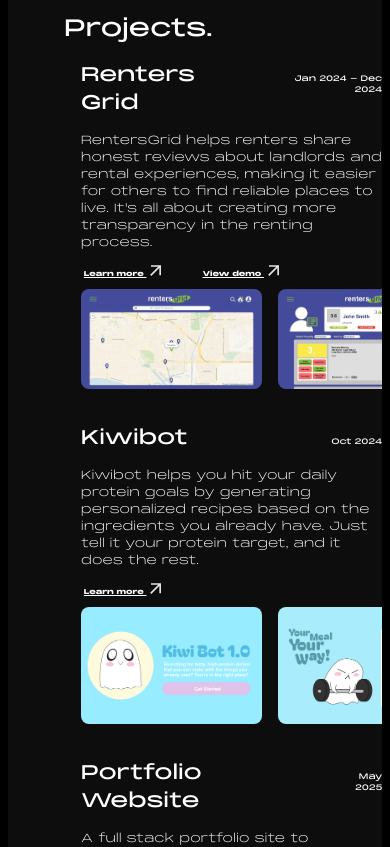
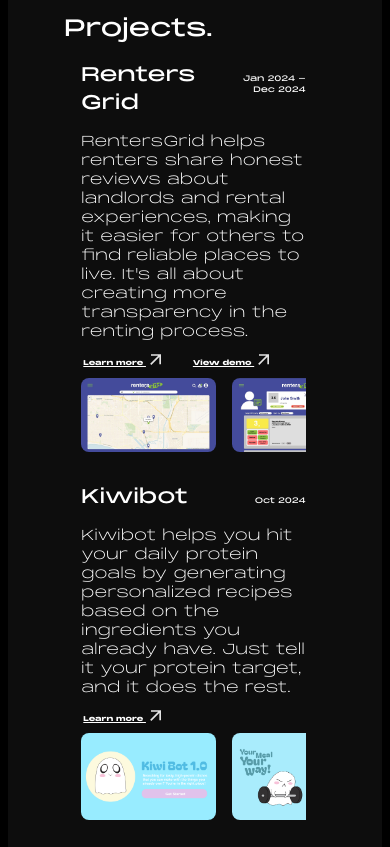
Before and after one commit to kachup1/portfolio, a React (Create React App) app in the folder frontend/: page / in a window 390 px wide. Shown: the part 1240-2087 px from the top of the page. Built offline with nearby package versions, Linux system fonts and the light colour scheme; no server answers.

Commit message:
fix: Paragraphs in projects on mobile would not decrease in size

```diff
--- a/frontend/src/App.css
+++ b/frontend/src/App.css
@@ -128,7 +128,11 @@ footer {
     background-color: white;
   }
   .project-content {
-    width: 90%;
+    width: 60%!important;
     margin-left: -20%;
   }
+  .paragraph{
+    font-size: clamp(.1rem, 5vw, .9rem) !important;
+    font-weight: 200 !important;
+  }
 }
--- a/frontend/src/components/Projects.css
+++ b/frontend/src/components/Projects.css
@@ -115,7 +115,7 @@
   cursor: pointer;
   transition: transform 0.3s ease, width 0.3s ease;
   border-radius: 8px;
-      border: 0;
+  border: 0;
 }
 
 .project-image.expanded {
```
